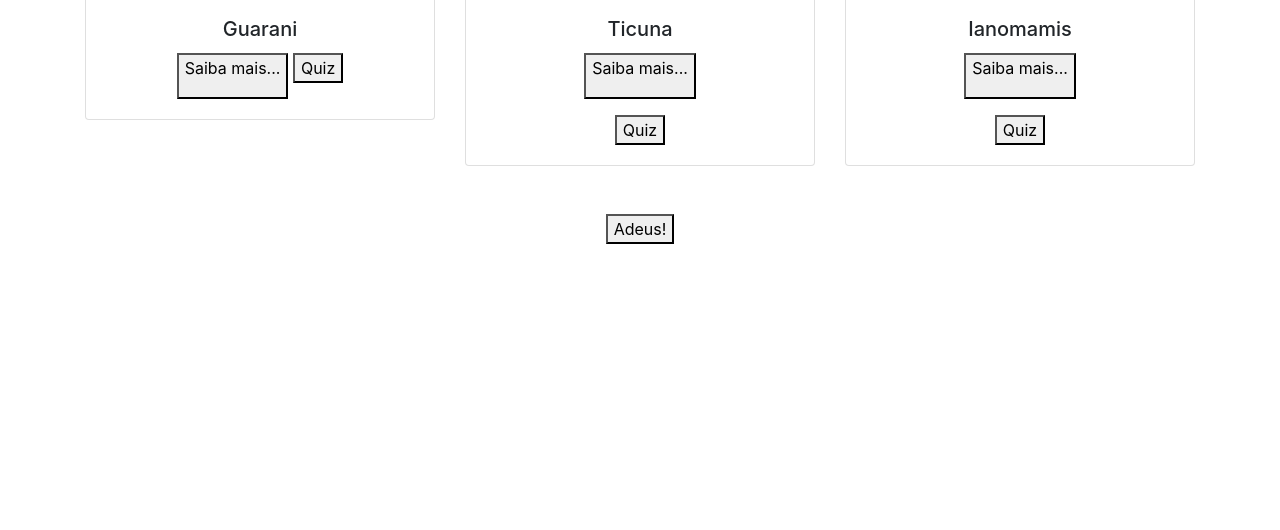
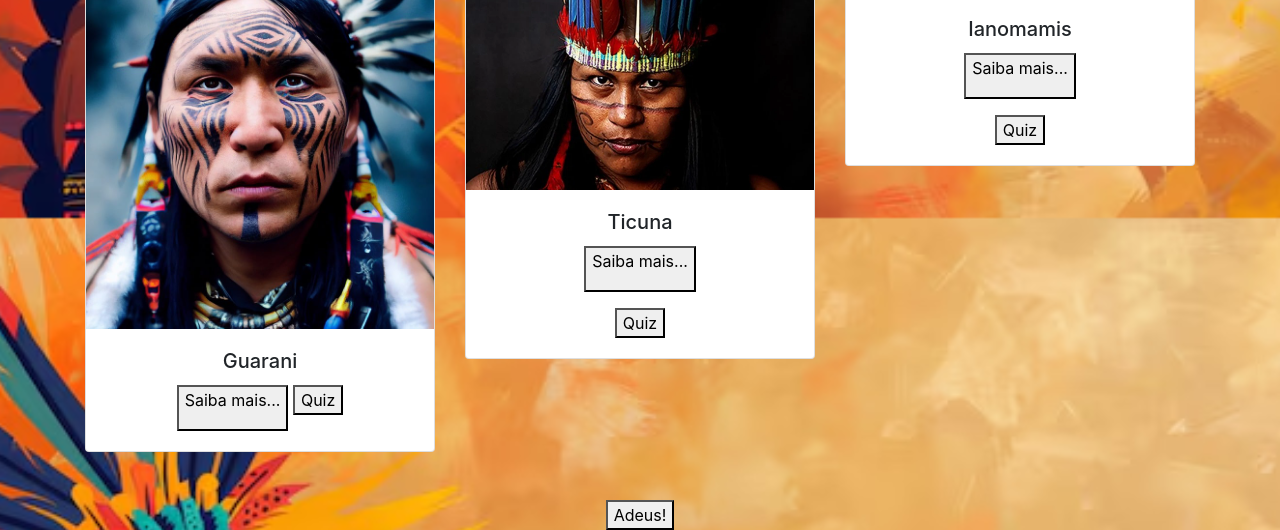
Before and after one commit to AleeGitHubinvasion/Indigenas-museu, a plain HTML site: page index.html in a window 1280 px wide. Shown: the part 582-1112 px from the top of the page. Before the commit the page ends 826 px from the top, so only its background shows below. Drawn offline with nearby package versions, Linux system fonts and the light colour scheme.

Commit message:
Update index.html

```diff
--- a/index.html
+++ b/index.html
@@ -10,7 +10,7 @@
 </head>
 <style>
     body {
-        background-image: url(pika.jpg);
+        background-image: url(png/pika.jpg);
         background-size: cover;
         background-position: center;
         background-repeat: no-repeat;
@@ -51,7 +51,7 @@
         <div class="row">
             <div class="col-md-4">
                 <div class="card">
-                    <img id="minhaImagem" src="indio.jpg" onmouseover="mudarImagem()" onmouseout="restaurarImagem()">
+                    <img id="minhaImagem" src="png/indio.jpg" onmouseover="mudarImagem()" onmouseout="restaurarImagem()">
                     <div class="card-body">
                         <h5 class="card-title text-black">Guarani</h5>
 
@@ -64,7 +64,7 @@
             </div>
             <div class="col-md-4">
                 <div class="card">
-                    <img id="minhaImagem2" src="ticuna.png" onmouseover="mudarImagem2()" onmouseout="restaurarImagem2()">
+                    <img id="minhaImagem2" src="png/ticuna.png" onmouseover="mudarImagem2()" onmouseout="restaurarImagem2()">
                     <div class="card-body">
                         <h5 class="card-title text-black">Ticuna</h5>
 
@@ -79,7 +79,7 @@
             </div>
             <div class="col-md-4">
                 <div class="card">
-                    <img id="minhaImagem3" src="ianomami.png" onmouseover="mudarImagem3()" onmouseout="restaurarImagem3()">
+                    <img id="minhaImagem3" src="png/ianomami.png" onmouseover="mudarImagem3()" onmouseout="restaurarImagem3()">
                     <div class="card-body">
                         <h5 class="card-title text-black">Ianomamis</h5>
 
```
